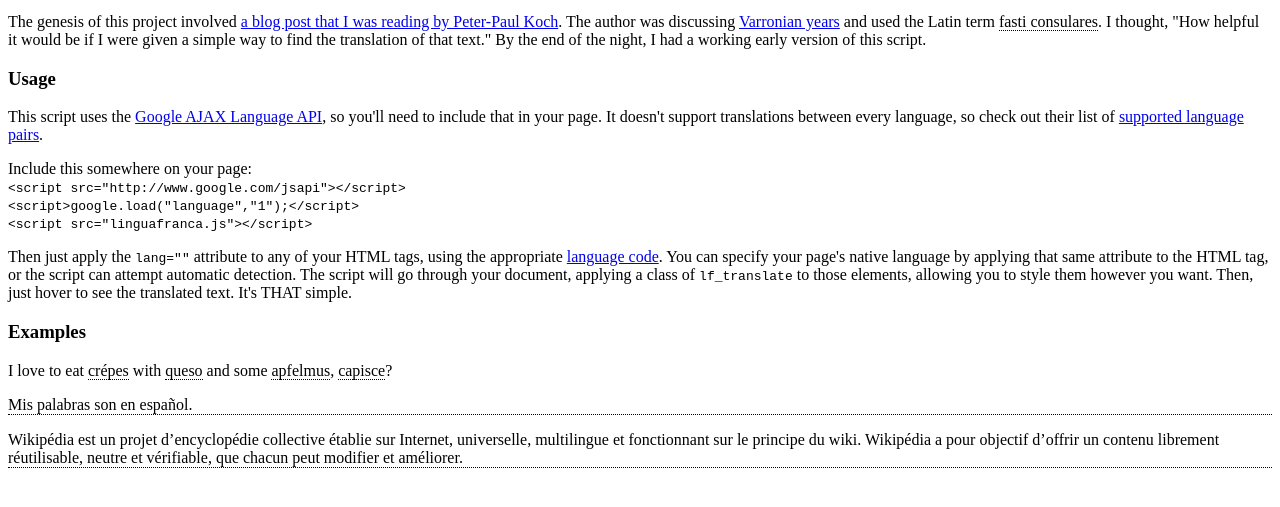
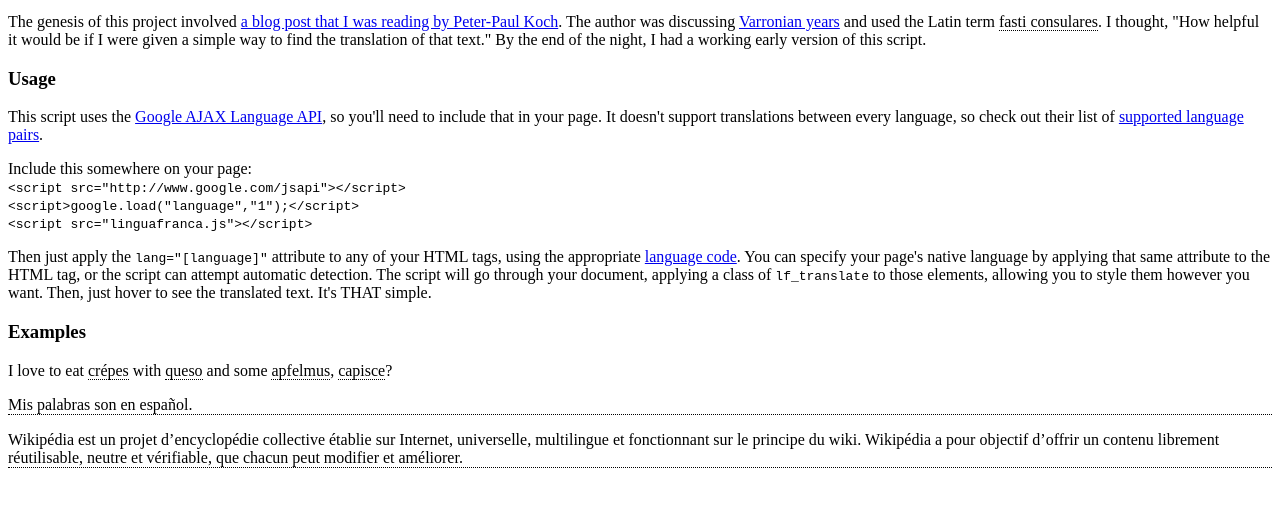
Before and after one commit to awayken/LinguaFranca.js, a plain HTML site: page index.html in a window 1280 px wide. Shown: the part 119-626 px from the top of the page. Drawn offline with Linux system fonts and the light colour scheme; a script that the page names is missing.

Commit message:
Better syntax for lang="" in usage.

```diff
--- a/index.html
+++ b/index.html
@@ -25,7 +25,7 @@
 			<code>&lt;script src=&quot;linguafranca.js&quot;&gt;&lt;/script&gt;</code>
 		</p>
 
-		<p>Then just apply the <code>lang=""</code> attribute to any of your HTML tags, using the appropriate <a href="http://code.google.com/apis/ajaxlanguage/documentation/reference.html##LangNameArray" target="_blank">language code</a>. You can specify your page's native language by applying that same attribute to the HTML tag, or the script can attempt automatic detection. The script will go through your document, applying a class of <code>lf_translate</code> to those elements, allowing you to style them however you want. Then, just hover to see the translated text. It's THAT simple.</p>
+		<p>Then just apply the <code>lang="[language]"</code> attribute to any of your HTML tags, using the appropriate <a href="http://code.google.com/apis/ajaxlanguage/documentation/reference.html##LangNameArray" target="_blank">language code</a>. You can specify your page's native language by applying that same attribute to the HTML tag, or the script can attempt automatic detection. The script will go through your document, applying a class of <code>lf_translate</code> to those elements, allowing you to style them however you want. Then, just hover to see the translated text. It's THAT simple.</p>
 
 		<h3>Examples</h3>
 
```
